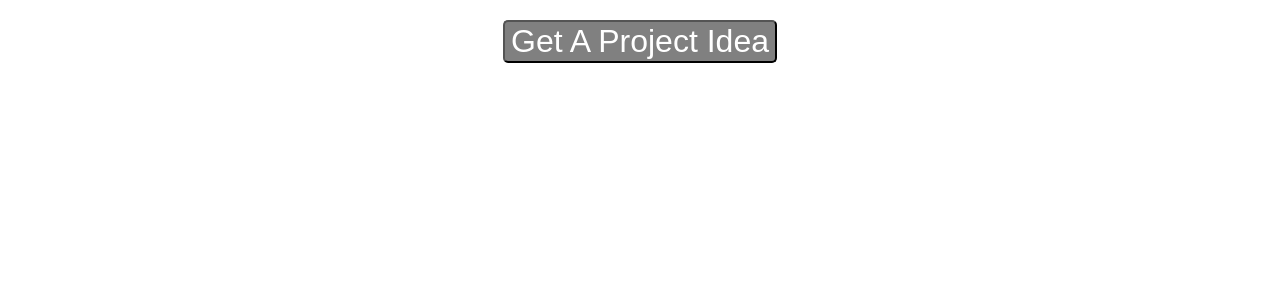
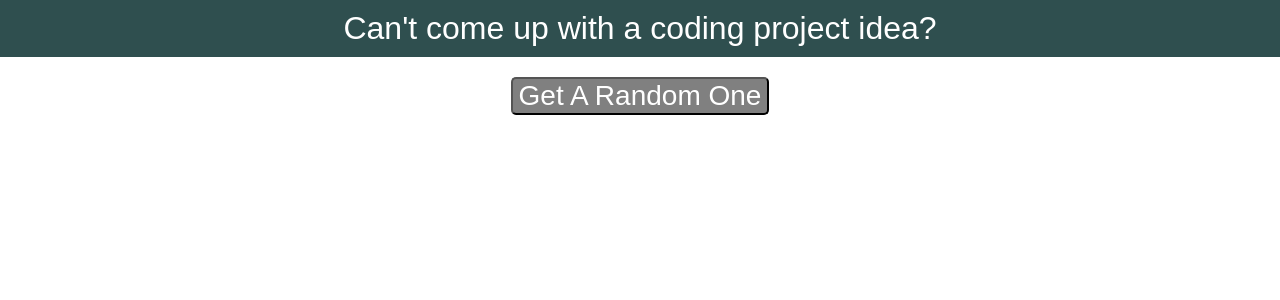
Before and after one commit to lisadean/hipsterist-dashboard, a React (Create React App) app: page / in a window 1280 px wide. Shown: the top 300 px of the page. Built offline with nearby package versions, Linux system fonts and the light colour scheme.

Commit message:
Minor wording, styling and commented code changes

```diff
--- a/src/ProjectRandomizer.css
+++ b/src/ProjectRandomizer.css
@@ -1,5 +1,14 @@
 .project-randomizer-container {
   font-size: 1em;
+}
+
+.question {
+  /* display: block; */
+  padding: 10px;
+  font-size: 2em;
+  background-color: darkslategray;
+  color: white;
+
 }
 
 .button {
@@ -8,10 +17,14 @@
   color: white;
   background-color: grey;
   margin: 20px auto;
-  font-size: 2em;
+  font-size: 1.75em;
   border-radius: 5px;
 }
 
+.project-container {
+  margin: 10px;
+  padding: 5px;
+}
 .project-description {
   font-size: 1.5em;
 }
--- a/src/ProjectRandomizer.js
+++ b/src/ProjectRandomizer.js
@@ -24,11 +24,12 @@ class ProjectRandomizer extends React.Component {
 
     return (
       <div className="pr-container">
+        <div className="question">Can't come up with a coding project idea?</div>
         <button
           className="button"
           onClick={this.handleButtonClick}
         >
-          Get A Project Idea
+          Get A Random One
         </button>
         <ProjectRandomizerProject
           description={this.state.description}
--- a/src/ProjectRandomizerProject.js
+++ b/src/ProjectRandomizerProject.js
@@ -23,12 +23,6 @@ class ProjectRandomizerProject extends React.Component {
         <p className="project-description">
           {this.props.description}
         </p>
-
-          {/* if({this.props.source.url}) {
-            <a href={this.props.source.url}>
-              'Source: ' + {this.props.source.name}
-            </a>
-          } */}
           {this.makeLink()}
       </div>
     );
```
